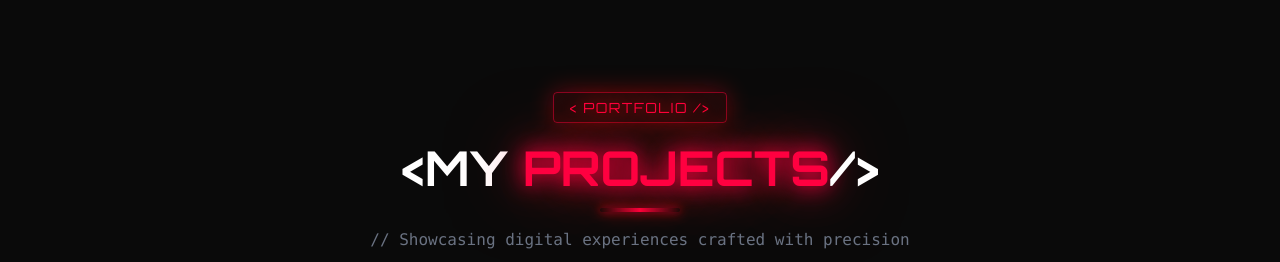
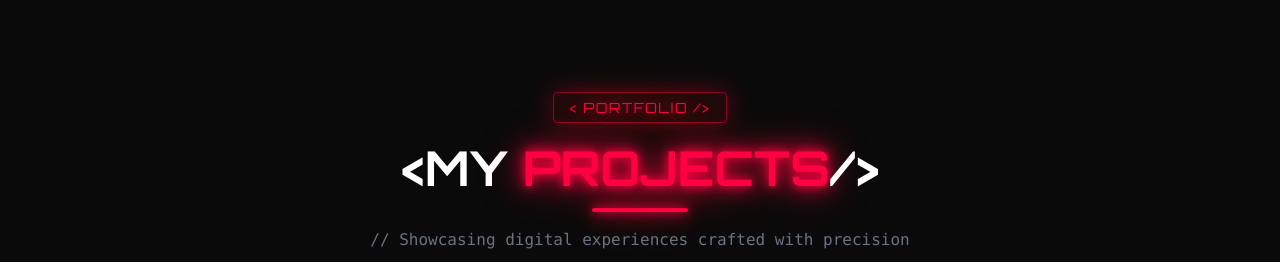
Before and after one commit to anunnaki7/Personal-Portfolio-Website, a React (Vite) app: page / in a window 1280 px wide. Shown: the part 2440-2702 px from the top of the page. Built offline with nearby package versions, Linux system fonts and the light colour scheme.

Commit message:
Update Projects.tsx

```diff
--- a/src/components/Projects.tsx
+++ b/src/components/Projects.tsx
@@ -497,41 +497,20 @@ export function Projects() {
             </motion.span>
           </motion.div>
 
-          {/* MY PROJECTS - Orbitron font + animirani neon glow */}
+          {/* MY PROJECTS heading */}
           <motion.h2
-            className="text-3xl md:text-4xl lg:text-5xl font-bold mb-4"
-            style={{ fontFamily: "'Orbitron', sans-serif" }}
+            className="text-4xl md:text-5xl font-bold font-['Orbitron'] mb-4"
             initial={{ opacity: 0, y: 20 }}
             animate={isInView ? { opacity: 1, y: 0 } : {}}
             transition={{ delay: 0.2 }}
           >
             <span className="text-white">&lt;MY </span>
-            <motion.span
-              className="text-[#ff0040]"
-              animate={{
-                textShadow: [
-                  '0 0 10px rgba(255,0,64,0.8), 0 0 20px rgba(255,0,64,0.5), 0 0 40px rgba(255,0,64,0.3)',
-                  '0 0 20px rgba(255,0,64,1), 0 0 40px rgba(255,0,64,0.8), 0 0 80px rgba(255,0,64,0.5), 0 0 120px rgba(255,0,64,0.2)',
-                  '0 0 10px rgba(255,0,64,0.8), 0 0 20px rgba(255,0,64,0.5), 0 0 40px rgba(255,0,64,0.3)',
-                ],
-              }}
-              transition={{ duration: 2, repeat: Infinity, ease: 'easeInOut' }}
-            >
-              PROJECTS
-            </motion.span>
+            <span className="text-[#ff0040] neon-glow">PROJECTS</span>
             <span className="text-white">/&gt;</span>
           </motion.h2>
 
-          {/* Underline */}
-          <motion.div
-            className="w-20 h-1 bg-gradient-to-r from-transparent via-[#ff0040] to-transparent mx-auto rounded-full"
-            initial={{ scaleX: 0 }}
-            animate={isInView ? { scaleX: 1 } : {}}
-            transition={{ delay: 0.3, duration: 0.6 }}
-            style={{
-              boxShadow: '0 0 10px rgba(255,0,64,0.8), 0 0 20px rgba(255,0,64,0.4)',
-            }}
-          />
+          {/* Same underline style as ABOUT */}
+          <div className="w-24 h-1 bg-[#ff0040] mx-auto rounded-full glow-box" />
 
           <motion.p
             className="text-gray-500 mt-4 max-w-xl mx-auto text-sm md:text-base font-mono"
```
